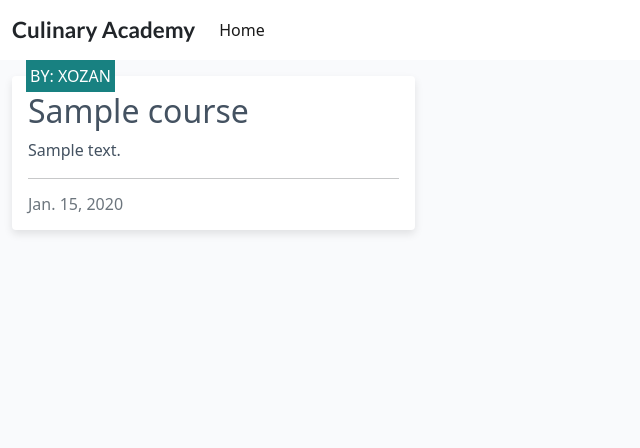
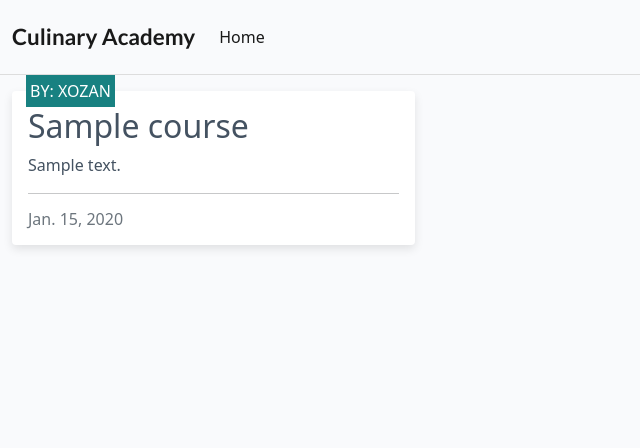
Before and after one commit to XOZANAYKUT/project4, a Django app: page / in a window 1280 px wide. Shown: the top 448 px of the page, without its empty margins (0-640 px from the left). Run offline with Django 4.2, Linux system fonts and the light colour scheme; data comes from the database, SQL or seed files in the repository; tables that the repository leaves empty hold one stand-in row (values such as "Sample post").

Commit message:
add .navbar to style.css

```diff
--- a/static/css/style.css
+++ b/static/css/style.css
@@ -32,12 +32,13 @@ body {
 .card {
     border: none;
     background-color: #ffffff;
-    box-shadow: 0px 4px 8px rgba(0, 0, 0, 0.1);
+    box-shadow: 0px 4px 10px rgba(0, 0, 0, 0.1);
     transition: transform 0.3s ease;
+
 }
 
 .card:hover {
-    transform: translateY(-5px); /* Kartın hafif yükselme efekti */
+    transform: translateY(-7px);
 }
 
 .image-container {
@@ -70,6 +71,7 @@ body {
     display: inline-block;
     height: 33vh;
     width: 100%;
+
 }
 
 .masthead-text {
@@ -122,7 +124,7 @@ body {
 .btn-signup,
 .btn-edit {
     background-color: #188181;
-    color: #fff;
+    color: #1121ce;
 }
 
 .btn-signup:hover,
@@ -168,3 +170,8 @@ body {
 .approval {
     color: rgb(222, 146, 168);
 }
+.navbar {
+    background-color: #ffffff;
+    border-bottom: 1px solid #dddddd;
+    padding: 15px 0;
+}
--- a/templates/base.html
+++ b/templates/base.html
@@ -27,10 +27,10 @@
 <body class="d-flex flex-column h-100 main-bg">
 
     <!-- Navigation -->
-    <nav class="navbar navbar-expand-lg navbar-light bg-white">
+    <nav class="navbar navbar-expand-lg navbar-light bg-transparent"> <!-- Background color set to transparent -->
         <div class="container-fluid">
-            <a class="navbar-brand" href="{% url 'home' %}">
-                <span class="brand text-dark">Culinary  Academy</span>
+            <a class="navbar-brand brand" href="{% url 'home' %}">
+                Culinary Academy <!-- Removed unnecessary span -->
             </a>
             <button class="navbar-toggler" type="button" data-bs-toggle="collapse" data-bs-target="#navbarText"
                 aria-controls="navbarText" aria-expanded="false" aria-label="Toggle navigation">
@@ -42,7 +42,6 @@
                         <a class="nav-link {% if request.path == home_url %}active{% endif %}" aria-current="page"
                             href="{% url 'home' %}">Home</a>
                     </li>
-
                 </ul>
                 <span class="navbar-text text-muted">
 
```
